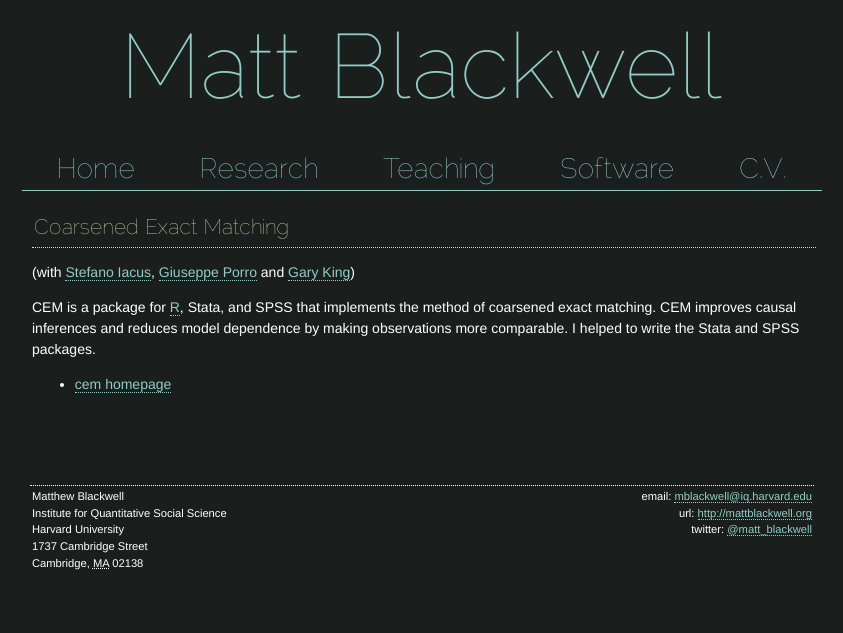
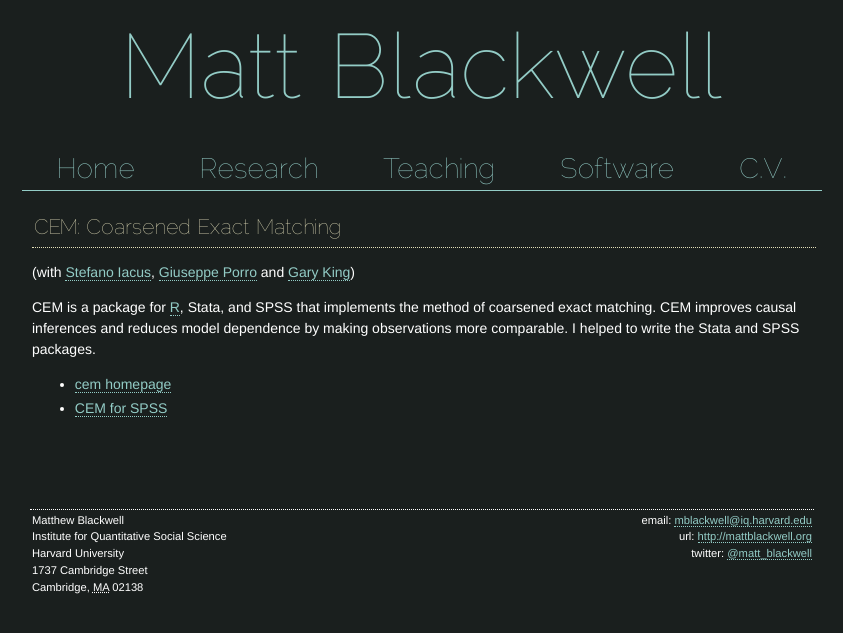
Before and after one commit to mattblackwell/mattblackwell.github.com, a Jekyll site: the page built from _posts/2011-06-01-cem.md, in a window 1280 px wide. Shown: the top 633 px of the page, without its empty margins (218-1061 px from the left). Built offline with Jekyll 4.4.1, drawn with Linux system fonts in a browser that asks for light colours.

Commit message:
Added colons to titles (needed quotes)

```diff
--- a/_posts/2011-06-01-cem.md
+++ b/_posts/2011-06-01-cem.md
@@ -1,7 +1,7 @@
 ---
 layout: project
 slug: cem
-title: Coarsened Exact Matching
+title: 'CEM: Coarsened Exact Matching'
 tags: methods, causal-inference
 category: software
 ---
@@ -14,9 +14,11 @@
 helped to write the Stata and SPSS packages.
 
 * [cem homepage][home]
+* [CEM for SPSS][cem-spss]
 
 [home]: http://gking.harvard.edu/cem/
 [Stefano Iacus]: http://www.economia.unimi.it/iacus
 [Giuseppe Porro]: http://www.sp.units.it/Lists/Corpo%20docente/DispForm.aspx?ID=77
 [Gary King]: http://gking.harvard.edu
 [R]: http://www.r-project.com
+[cem-spss]: http://projects.iq.harvard.edu/cem-spss/
```
Also changed, not shown: _posts/2009-09-02-sa46.md (+1 -1 lines), _posts/2011-08-01-amelia.md (+1 -1 lines).
